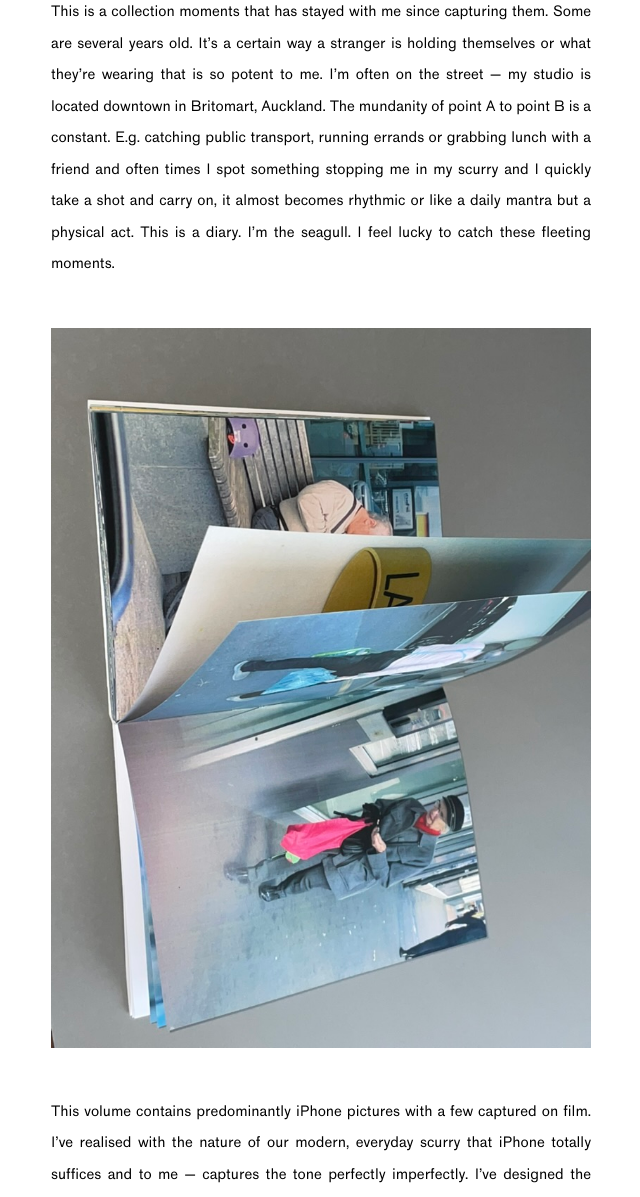
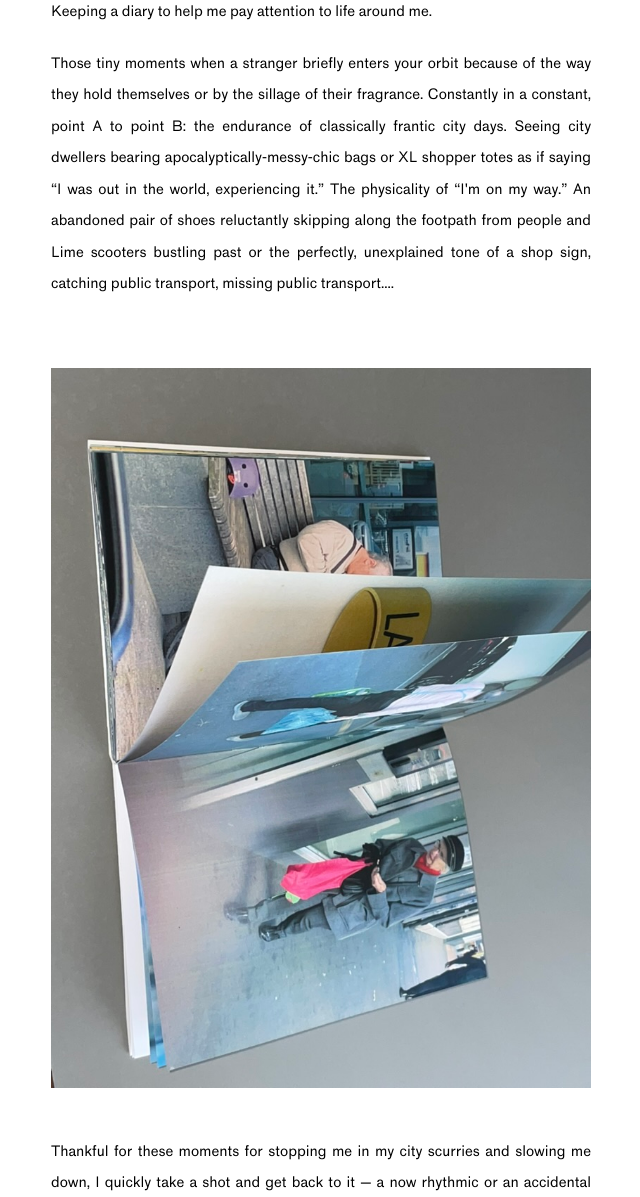
Before and after one commit to heisenburger/DOALS, a Jekyll site: the page built from index.html, in a window 1280 px wide, cut to the strip 700-1897 px from the top of the page. Shown: the whole strip, without its empty margins (523-1163 px from the left). Built offline with Jekyll 4.4.1, drawn with Linux system fonts in a browser that asks for light colours; some web fonts are replaced; some of the changed text lies outside the part shown.

Commit message:
new copy

```diff
--- a/_sass/_animations.scss
+++ b/_sass/_animations.scss
@@ -1,4 +1,8 @@
-$number-of-currencies: 3;
+// ==============================================
+// currency slide
+// ==============
+
+$number-of-currencies: 4;
 $seconds-per-currency: 2.5s;
 $fade-time: 10%;
 
--- a/_sass/_base.scss
+++ b/_sass/_base.scss
@@ -50,7 +50,7 @@ a {
   @include transit();
   &:hover {
     color: var(--ac);
-    opacity:0.8;
+    opacity: 0.8;
     @include transit();
   }
 }
--- a/_sass/_components.scss
+++ b/_sass/_components.scss
@@ -2,17 +2,6 @@
 @use "vars" as *;
 
 // Flipthrough gif
-
-// h1 {
-//   filter: invert(1);
-//   mix-blend-mode: difference;
-// }
-
-// @include dark {
-//   h1#title img{
-//     filter: contrast(2);
-//   }
-// }
 
 @include dark {
   .handwriting {
@@ -26,6 +15,7 @@
   aspect-ratio: 3/4.5;
   object-fit: cover;
   object-position: top;
+  margin: 0;
 }
 
 input, button, .button {
@@ -45,6 +35,9 @@ button, .button {
   padding: 0.75rem 1rem;
   &:hover {
     cursor: pointer;
+    background-color: var(--fc);
+    // background: linear-gradient(90deg, #FF45F8 0%, #492CDC 25%, #31FF06 50%, #65C2B3 75%, #FF45F8 99.99%);
+    animation: party 800ms linear infinite;
   }
   &:active {
     transform: translate(1px, 2px);
--- a/_sass/_layouts.scss
+++ b/_sass/_layouts.scss
@@ -51,7 +51,11 @@ h1#title {
   }
 
 .body, .bleed-left {
-  margin-bottom: var(--gap-lrg);
+  margin-bottom: var(--gap-sml);
+}
+
+img.body, img.bleed-left, .button.body {
+  margin: var(--gap-lrg) 0;
 }
 
 #stockists {
@@ -91,9 +95,6 @@ h1#title {
     display: grid;
     grid-template-columns: subgrid;
 
-    // p {
-    //   margin: calc(0.25*var(--gap-sml)) 0;
-    // }
   }
 
     h1#title {
@@ -175,25 +176,15 @@ h1#title {
 // ---------------------------
 @include query($bp-xlg){
 
-  header, footer {
+  header {
     position: fixed;
     z-index: 1;
-  }
-
-  header {
     text-align: left;
     padding-left: var(--gap-lrg);
   }
 
-  footer {
-    text-align : right;
-    padding-right: var(--gap-lrg);
-    bottom: 0;
-    right: 0;
-  }
-
   main {
-    padding: calc(3*var(--gap-lrg)) 0;
+    padding: calc(3*var(--gap-lrg)) 0 0;
   }
 
   h1#title {
--- a/_sass/_vars.scss
+++ b/_sass/_vars.scss
@@ -46,13 +46,14 @@
     --fg: black;
     --bg: white;
     --ac: black; // accent colour
-    --fc: yellow; // focus colour
+    --fc: #eeff00; // focus colour
   }
 
   @include dark { :root {
     --fg: white;
     --bg: #2c2c2c;
     --ac: white;
+    --fc: #778000;
   }}
 
 // ----------
--- a/index.html
+++ b/index.html
@@ -21,22 +21,30 @@ spoilertext: "follow on insta to find out!"
             <span class="currency">35 AUD</span>
             <span class="currency">25 USD</span>
             <span class="currency">20 GBP</span>
+            <span class="currency">3900 JPY</span>
           </span>
         </p>
         <p>Now available for pre-orders</p>
       </section>
-      <form id="order-form">
-        <a type="button" class="body button" id="order" style="width:100%">Pre-order</a>
-      </form>
+      <a type="button" class="button" id="order" style="width:100%">Pre-order</a>
     </div>
 
   </section>
   <p class="body">
-    This is a collection moments that has stayed with me since capturing them. Some are several years old. It’s a certain way a stranger is holding themselves or what they’re wearing that is so potent to me. I’m often on the street — my studio is located downtown in  Britomart, Auckland. The mundanity of point A to point B is a constant. E.g. catching public transport, running errands or grabbing lunch with a friend and often times I spot something stopping me in my scurry and I quickly take a shot and carry on, it almost becomes rhythmic or like a daily mantra but a physical act. This is a diary. I’m the seagull. I feel lucky to catch these fleeting moments.
+    Keeping a diary to help me pay attention to life around me.
+  </p>
+  <p class="body">
+    Those tiny moments when a stranger briefly enters your orbit because of the way they hold themselves or by the sillage of their fragrance. Constantly in a constant, point A to point B: the endurance of classically frantic city days. Seeing city dwellers bearing apocalyptically-messy-chic bags or XL shopper totes as if saying “I was out in the world, experiencing it.” The physicality of “I'm on my way.” An abandoned pair of shoes reluctantly skipping along the footpath from people and Lime scooters bustling past or the perfectly, unexplained tone of a shop sign, catching public transport, missing public transport....
   </p>
   <img src="/assets/DOALS_flip.jpeg" class="body">
   <p class="body">
-    This volume contains predominantly iPhone pictures with a few captured on film. I’ve realised with the nature of our modern, everyday scurry that iPhone totally suffices and to me — captures the tone perfectly imperfectly.  I’ve designed the book with this ratio in mind. Though Fiona and I joked that it’d be ridicously comedic or audacious to print in a larger format and really lean in to these moments, pixelated and all, full immersion.
+    Thankful for these moments for stopping me in my city scurries and slowing me down, I quickly take a shot and get back to it — a now rhythmic or an accidental daily mantra, but a physical act.
+  </p>
+  <p class="body">
+    This is a collection of moments that have stayed with me since capturing them on my phone. Some are several years old. This is a diary. I'm the seagull and I feel lucky to catch these transient moments.
+  </p>
+  <p class="body">
+    A reprint originally made as a result of a zine workshop, supported by PhotoForum&nbsp;NZ.
   </p>
   <img src="/assets/DOALS_stack.jpeg" class="bleed-left">
   <ul class="body nls">
@@ -47,32 +55,34 @@ spoilertext: "follow on insta to find out!"
   </ul>
   <p class="body">All sales final. Shipping calculated at checkout; ships in early October 2026. Enquiries to hiaileenchen@gmail.com</p>
   <a type="button" class="body button" id="order" style="width:100%">Pre-order</a>
-  <h2 class="body">Upcoming events</h2>
+  <h2 class="body">DOALS on tour!</h2>
   <ul id="stockists" class="body nls">
     <li>
       <span class="store-type">Pop-up</span>
-      <span class="store-launch">15 Sep 2026</span>
+      <span class="store-launch">15 SEP 2026</span>
       <span class="store"><a target="_blank" href="https://www.handcraftedmodern.co/store">Handcrafted Modern</a></span>
       <span class="store-city">Auckland, NZ</span>
     </li>
     <li>
       <span class="store-type">Pop-up</span>
-      <span class="store-launch">25 Sep 2026</span>
-      <span class="store secret"><a target="_blank" href="https://instagram.com/d0als">{{ page.spoilertext }}</a></span>
-      <span class="store-city">Williamsburg, NYC</span>
-    </li>
-    <li>
-      <span class="store-type">Pop-up</span>
-      <span class="store-launch">8-10 Oct 2026</span>
+      <span class="store-launch">8–10 OCT 2026</span>
       <span class="store secret"><a target="_blank" href="https://instagram.com/d0als">{{ page.spoilertext }}</a></span>
       <span class="store-city">Melbourne, AU</span>
     </li>
   </ul>
-</main>
+  <h2 class="body">Previously...</h2>
+  <ul id="stockists" class="body nls">
+    <li>
+      <span class="store-type">Launch</span>
+      <span class="store-launch">6–9 AUG 2026</span>
+      <span class="store">PhotoBook NZ Festival</span>
+      <span class="store-city">Wellington, NZ</span>
+    </li>
+  </ul>
 
-<footer><a target="_blank" href="https://instagram.com/d0als">
+  <footer class="body"><a target="_blank" href="https://instagram.com/d0als">
   <picture class="handwriting" >
-    <source srcset="/assets/ig.png" media="(min-width: 1680px)" style="height: 2rem" />
     <img src="/assets/follow.png" style="height: 2rem" />
   </picture>
 </a></footer>
+</main>
```
